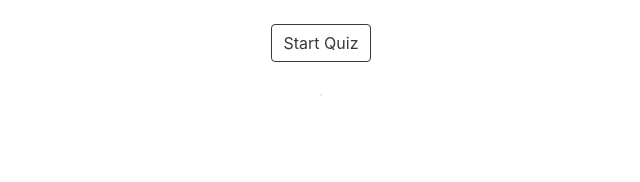
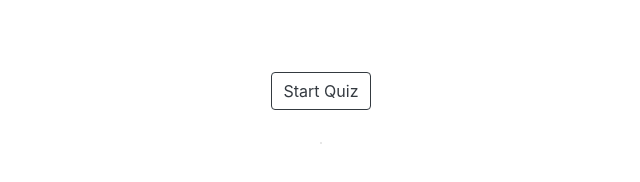
Before and after one commit to wuyaheng/JS-Quiz-App, a plain HTML site: page index.html in a window 1280 px wide. Shown: the whole page, without its empty margins (319-959 px from the left). Drawn offline with nearby package versions, Linux system fonts and the light colour scheme.

Commit message:
Add margin and padding to start button

```diff
--- a/index.html
+++ b/index.html
@@ -16,7 +16,7 @@
 
 <div class="container">
 
-    <div class="row justify-content-center mt-4">
+    <div class="row justify-content-center mt-4 pt-5">
 
         <button id="btn" class="btn btn-outline-dark" type="button" onclick="startQuiz()">Start Quiz</button>
 
```
